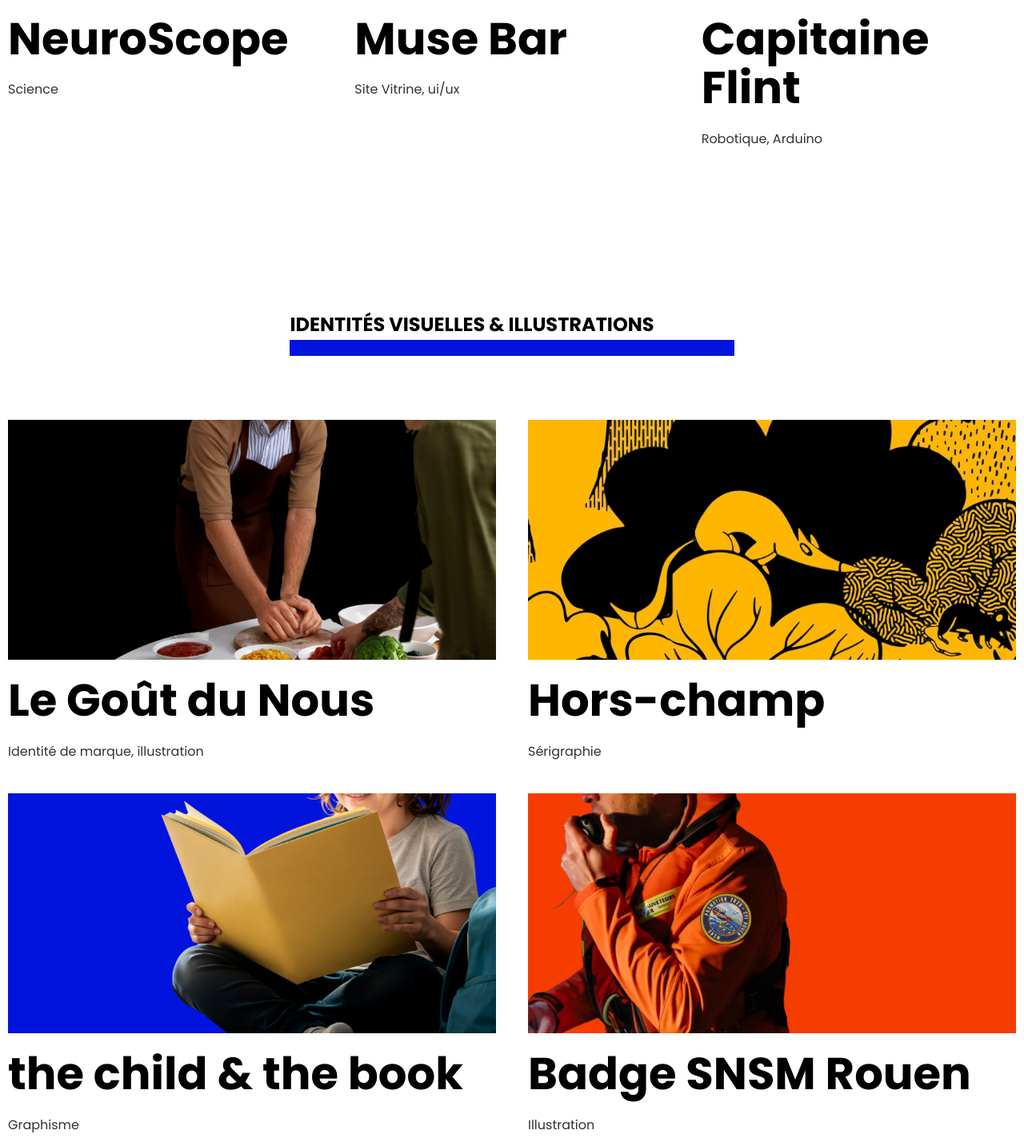
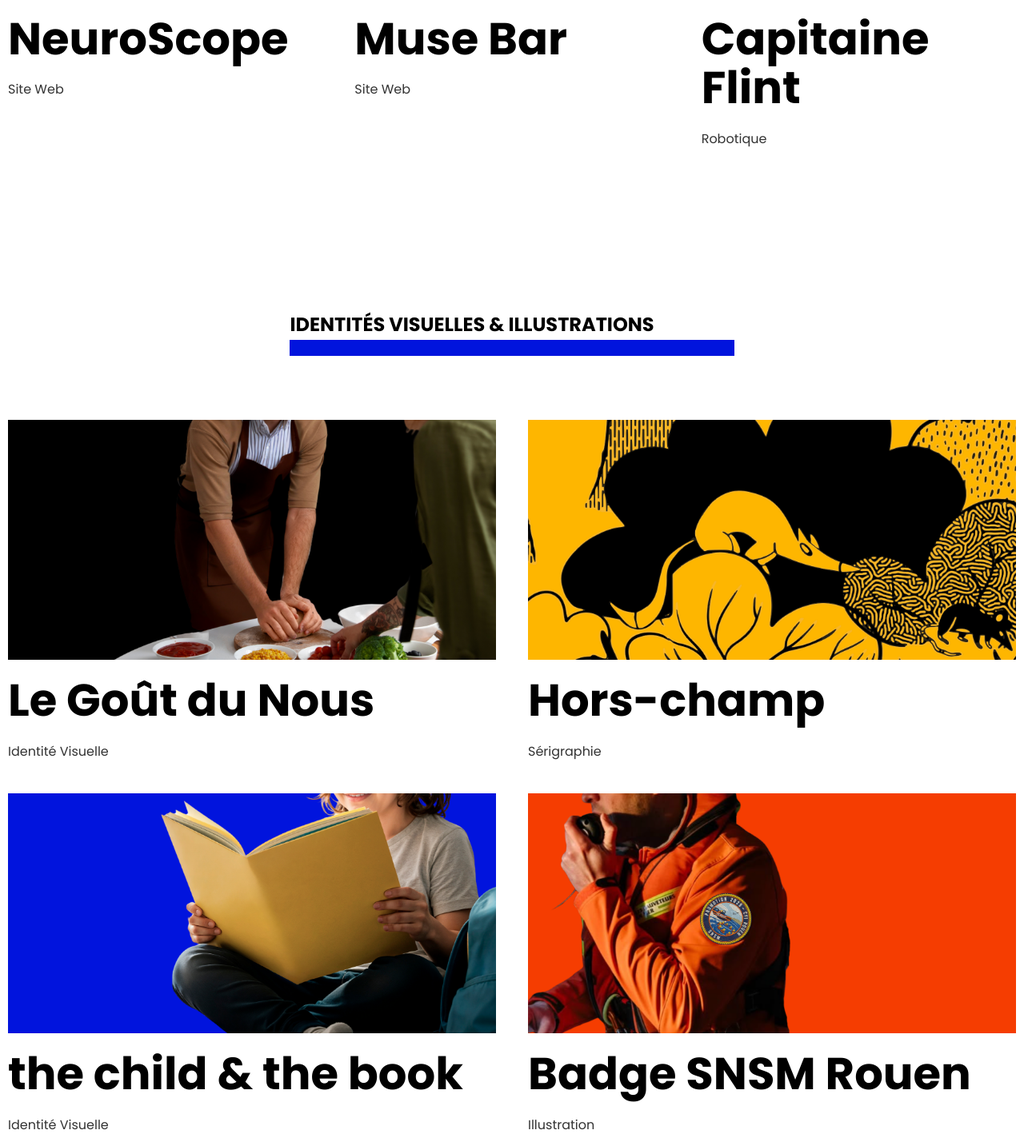
Before and after one commit to Ramswed/portfolio, a React (Create React App) app: page /all-work in a window 1280 px wide. Shown: the part 1337-2770 px from the top of the page at 80% size. Built offline with nearby package versions, Linux system fonts and the light colour scheme.

Commit message:
précisions des catégories

```diff
--- a/src/pages/AllWork.js
+++ b/src/pages/AllWork.js
@@ -19,14 +19,14 @@ const AllWork = () => {
     {
       id: 1,
       title: "Ascii Convertisseur",
-      category: "Site Web, illustration",
+      category: "Site Web",
       hasImage: true,
       image: asciiartImage,
     },
     {
       id: 2,
       title: "Groupie Tracker",
-      category: "Ui/ux, Site Web",
+      category: "Site Web",
       hasImage: true,
       image: groupieImage,
     },
@@ -40,35 +40,35 @@ const AllWork = () => {
     {
       id: 4,
       title: "Capitaine Flint",
-      category: "Robotique, Arduino",
+      category: "Robotique",
       hasImage: true,
       image: flintImage,
     },
     {
       id: 5,
       title: "Le Goût du Nous",
-      category: "Identité de marque, illustration",
+      category: "Identité Visuelle",
       hasImage: true,
       image: cuistotImage,
     },
     {
       id: 6,
       title: "Forum",
-      category: "Site Web, communauté",
+      category: "Site Web, Forum",
       hasImage: true,
       image: forumImage,
     },
     {
       id: 7,
       title: "Photobooth",
-      category: "Site web, illustration",
+      category: "Application mobile",
       hasImage: true,
       image: photoboothImage,
     },
     {
       id: 8,
       title: "Muse Bar",
-      category: "Site Vitrine, ui/ux",
+      category: "Site Web",
       hasImage: true,
       image: musebarImage,
     },
@@ -82,14 +82,14 @@ const AllWork = () => {
     {
       id: 11,
       title: "NeuroScope",
-      category: "Science",
+      category: "Site Web",
       hasImage: true,
       image: vestiaImage,
     },
     {
       id: 12,
       title: "the child & the book",
-      category: "Graphisme",
+      category: "Identité Visuelle",
       hasImage: true,
       image: childandbookImage,
     },
--- a/src/pages/ProjectDetail.js
+++ b/src/pages/ProjectDetail.js
@@ -69,7 +69,7 @@ const ProjectDetail = () => {
       image: asciiartImage,
       additionalImages: [ascii1Image, ascii2Image],
       year: "2025",
-      discipline: "Site Web, illustration",
+      discipline: "Site Web",
       sector: "Éducation / Outils",
       description:
         "PROJET D'ÉCOLE - Mon tout premier projet web, un serveur de conversion ASCII art",
@@ -94,7 +94,7 @@ const ProjectDetail = () => {
     {
       id: 2,
       title: "Groupie Tracker",
-      category: "Ui/ux, Site Web",
+      category: "Site Web",
       hasImage: true,
       image: groupieImage,
       additionalImages: [
@@ -136,7 +136,7 @@ const ProjectDetail = () => {
       year: "2025",
       discipline: "Application mobile",
       sector: "Mobile / Utilitaires",
-      description: "!!!⚙️!!! En cours de développement",
+      description: "!!!!! En cours de développement",
       longDescription: "...",
       features: ["...", "...", "...", "..."],
       technologies: ["...", "...", "...", "..."],
@@ -147,7 +147,7 @@ const ProjectDetail = () => {
     {
       id: 4,
       title: "Capitaine Flint",
-      category: "Robotique, Arduino",
+      category: "Robotique",
       hasImage: true,
       image: flintImage,
       additionalImages: [uncannyvalleyImage],
@@ -155,7 +155,7 @@ const ProjectDetail = () => {
       discipline: "Robotique, Arduino",
       sector: "Robotique / Psychologie",
       description:
-        "!!!⚙️!!! Perroquet robot articulé. En cours de développement (là je cherche à imprimer le squelette, donc projet en pause (ça coûte un peu bcp cher))",
+        "!!!!! Perroquet robot articulé. En cours de développement (là je cherche à imprimer le squelette, donc projet en pause (ça coûte un peu bcp cher))",
       longDescription:
         "Projet de perroquet robot très articulé où chaque os peut bouger grâce à des articulations rotoïdes sphériques. L'objectif est de créer des mouvements réalistes et fluides pour un robot perroquet interactif.",
       features: [
@@ -180,13 +180,13 @@ const ProjectDetail = () => {
     {
       id: 5,
       title: "Le Goût du Nous",
-      category: "Identité de marque, illustration",
+      category: "Identité Visuelle",
       hasImage: true,
       image: cuistotImage,
       year: "2023 - 2024",
       discipline: "...",
       sector: "Culinaire / Événementiel",
-      description: "!!!⚙️!!! En cours de développement",
+      description: "!!!!! En cours de développement",
       longDescription: "...",
       features: ["...", "...", "...", "..."],
       technologies: ["...", "...", "...", "..."],
@@ -196,12 +196,12 @@ const ProjectDetail = () => {
     },
     {
       id: 6,
-      title: "Forum",
-      category: "Site Web, communauté",
+      title: "Windows 95 Fanatics",
+      category: "Site Web, forum",
       hasImage: true,
       image: forumImage,
       year: "2025",
-      discipline: "Site Web, communauté",
+      discipline: "Site Web, forum",
       sector: "Communauté / Nostalgie",
       description: "PROJET D'ÉCOLE - Forum pour les fans de Windows 95",
       additionalImages: [forum1Image, forum2Image, forum3Image, apercuMp4],
@@ -236,7 +236,7 @@ const ProjectDetail = () => {
     {
       id: 7,
       title: "Photobooth",
-      category: "Site web, illustration",
+      category: "Application mobile",
       hasImage: true,
       image: photoboothImage,
       year: "20??",
@@ -253,7 +253,7 @@ const ProjectDetail = () => {
     {
       id: 8,
       title: "Muse Bar",
-      category: "Site Vitrine, ui/ux",
+      category: "Site Web",
       hasImage: true,
       image: musebarImage,
       additionalImages: [
@@ -263,7 +263,7 @@ const ProjectDetail = () => {
         musebar4Image,
       ],
       year: "2025",
-      discipline: "Site Vitrine, ui/ux",
+      discipline: "Site Web, Vitrine",
       sector: "Service & Restauration",
       description: "Site web vitrine pour le Muse Bar, un bar Rouennais",
       longDescription:
@@ -321,7 +321,7 @@ const ProjectDetail = () => {
     {
       id: 11,
       title: "NeuroScope",
-      category: "Science",
+      category: "Site Web",
       hasImage: true,
       image: vestiaImage,
       year: "2026",
@@ -338,7 +338,7 @@ const ProjectDetail = () => {
     {
       id: 12,
       title: "the child & the book",
-      category: "Graphisme",
+      category: "Identité Visuelle",
       hasImage: true,
       image: childandbookImage,
       year: "20??",
```
